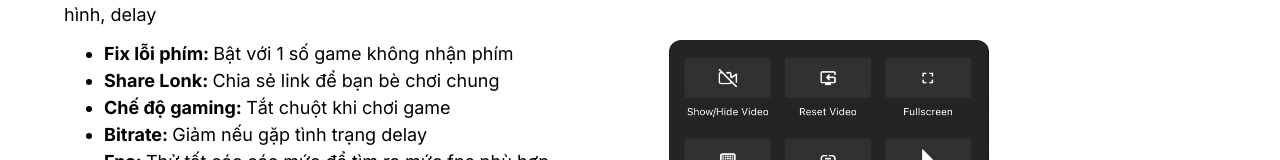
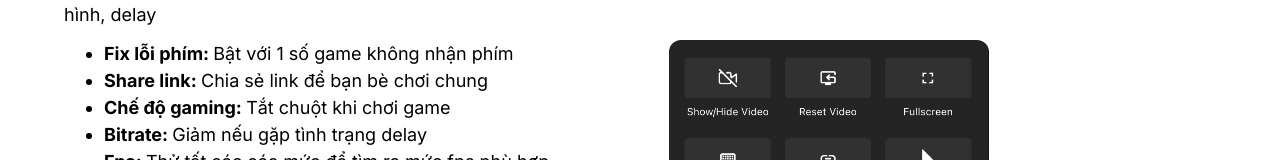
Before and after one commit to thinkonmay/lass-landing-page, a Next.js app: page /guide in a window 1280 px wide. Both pictures are taken after a click on the button "Tối ưu hoá độ mượt & ổn định". Shown: the part 574-734 px from the top of the page. Built offline with nearby package versions, Linux system fonts and the light colour scheme.

Commit message:
fix text

```diff
--- a/src/app/guide/page.tsx
+++ b/src/app/guide/page.tsx
@@ -201,7 +201,7 @@ const OptimizeSetting = () => {
                         <div className="left">
                             <ul className='text'>
                                 <li><b>Fix lỗi phím: </b> Bật với 1 số game không nhận phím</li>
-                                <li><b>Share Lonk: </b>Chia sẻ link để bạn bè chơi chung</li>
+                                <li><b>Share link: </b>Chia sẻ link để bạn bè chơi chung</li>
                                 <li><b>Chế độ gaming: </b> Tắt chuột khi chơi game</li>
                                 <li><b>Bitrate: </b>Giảm nếu gặp tình trạng delay</li>
                                 <li><b>Fps: </b>Thử tất các các mức để tìm ra mức fps phù hợp</li>
```
